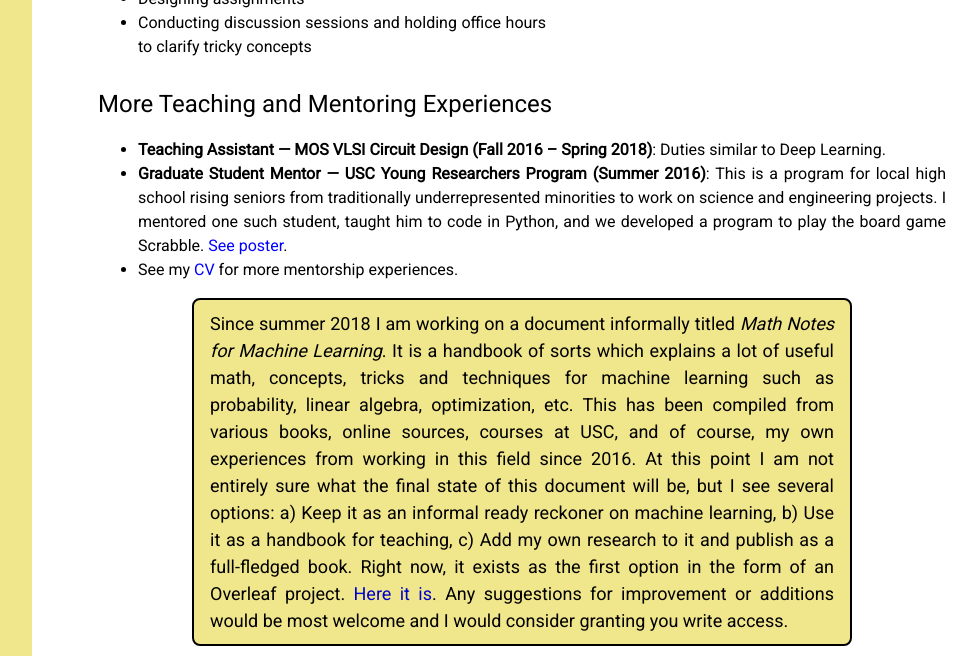
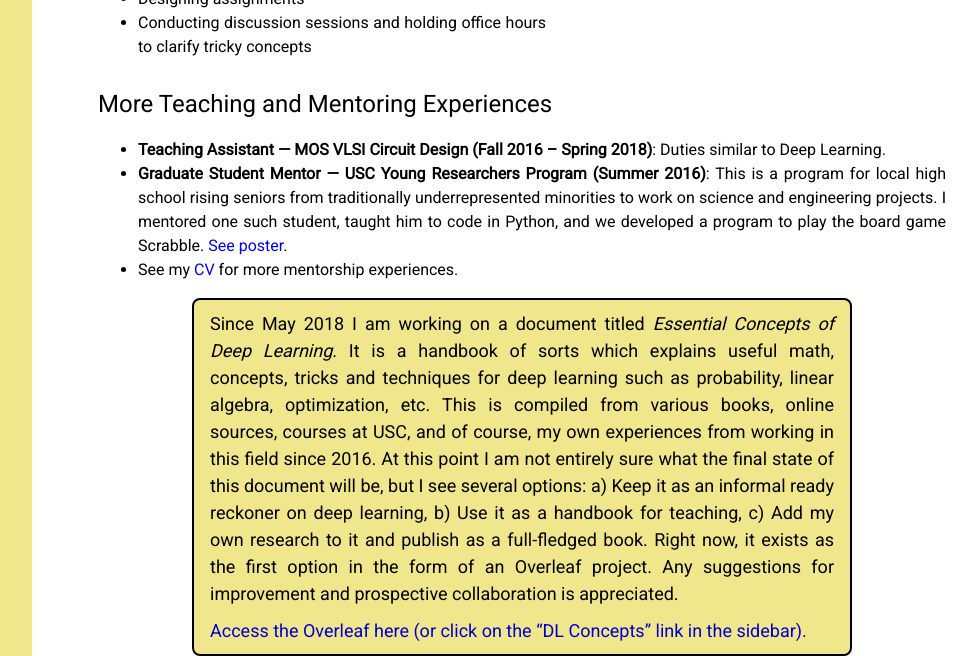
Before and after one commit to souryadey/souryadey.github.io, a Jekyll site: the page built from teaching/index.html, in a window 1280 px wide and 1079 px high, cut to the strip 423-1079 px from the top of the window. Shown: the whole strip, without its empty margins (218-1195 px from the left). Built offline with Jekyll 4.4.1, drawn with Linux system fonts in a browser that asks for light colours.

Commit message:
SEO changes

```diff
--- a/_layouts/default.html
+++ b/_layouts/default.html
@@ -3,9 +3,10 @@
 	<head>
 		<meta charset="UTF-8">
 		<meta name="viewport" content="width=device-width, initial-scale=1.0">
-		<meta name="description" content="Sourya Dey is an electrical and computer engineering PhD candidate researching in machine learning, neural networks and deep learning at University of Southern California">
+		<meta name="description" content="Sourya Dey is a PhD candidate researching on machine learning, neural networks, and deep learning at the University of Southern California, Department of Electrical and Computer Engineering.">
 		<meta name="author" content="Sourya Dey">
-		<!-- <meta name="keywords" content="Sourya, Sourya Dey, neural networks, machine learning, deep learning, complexity reduction"> -->
+		<meta name="keywords" content="Sourya Dey, neural networks, deep learning, machine learning, complexity reduction, PhD, university of southern california, electrical and computer engineering">
+		<meta name="robots" content="index, follow">
         <meta name="google-site-verification" content="WWuRIHb0iz1PFpSyvURC7ftg57T3P1oyEagwY8KTnls" />
 
 		<title>{{ page.title }}</title>
@@ -68,7 +69,7 @@
     			<a href="/teaching" onclick="w3_close()" class="w3-bar-item w3-button w3-hover-white">Teaching</a>
     			<a href="/blogs" onclick="w3_close()" class="w3-bar-item w3-button w3-hover-white">Blogs</a>
     			<a href="https://www.youtube.com/watch?v=jYymU_VFWnM" target="_blank" onclick="w3_close()" class="w3-bar-item w3-button w3-hover-white">Video</a>
-    		    <a href="https://www.overleaf.com/read/npsjxycvygtk" target="_blank" onclick="w3_close()" class="w3-bar-item w3-button w3-hover-white">Handbook</a>
+    		    <a href="https://www.overleaf.com/read/npsjxycvygtk" target="_blank" onclick="w3_close()" class="w3-bar-item w3-button w3-hover-white">DL Concepts</a>
     		    <!-- MAYBE TODO: Add section for undergrad work - DDA and whirlpool -->
     		</div>
 		</nav>
--- a/blogs/index.html
+++ b/blogs/index.html
@@ -46,7 +46,7 @@
     <h3>Blogging for USC</h3>
     <!-- Moved this to homepage
     <div class="w3-cell w3-mobile" style="width:250px;">
-    	<img src="/images/Sourya and Peter.png" alt="Sourya Dey with PhD advisor Peter Beerel photo" style="height:150px;width:200px;" class="w3-image">
+    	<img src="/images/SouryaDey_PeterBeerel.png" alt="Sourya Dey with PhD advisor Peter Beerel photo" style="height:150px;width:210px;" class="w3-image">
     </div>
     <div class="w3-cell w3-mobile w3-cell-middle">
     	<a href="https://minghsiehece.usc.edu/2017/08/think-you-know-about-phd-life-think-again/" target="_blank" style="text-decoration:underline"><h4>Think You Know About PhD Life? Think Again.</h4></a>
--- a/index.html
+++ b/index.html
@@ -14,7 +14,7 @@
 
 <div class="w3-cell-row">
     <div class="w3-container w3-mobile w3-cell" style="width:250px;">
-        <img src="/images/Sourya Dey.png" alt="Sourya Dey photo" style="height:200px;width:200px;" class="w3-image">
+        <img src="/images/SouryaDey.png" alt="Sourya Dey photo" style="height:200px;width:200px;" class="w3-image">
     </div>
     <div class="w3-container w3-mobile w3-cell w3-cell-middle">
         <h2>Sourya Dey</h2>
@@ -61,7 +61,7 @@
     	Sourya Dey obtained his Bachelor of Technology (Honours) degree in Instrumentation Engineering from the Indian Institute of Technology (IIT) Kharagpur in 2014, along with the Best Undergraduate Thesis award in his department. He joined the University of Southern California (USC) to pursue PhD studies and was a recipient of the Viterbi Graduate School PhD Fellowship. Sourya is currently a PhD candidate scheduled to earn his doctorate in May 2020. He plans to stay in academia beyond that and is currently seeking post-doctoral and faculty positions.
     </div>
     <div class="w3-container w3-mobile w3-cell" style="width:400px;">
-        <img src="/images/univ logos.png" alt="USC and IITKGP logo" style="height:175px;width:360px; margin-top:1em;margin-bottom:1em;" class="w3-image">
+        <img src="/images/univ_logos.png" alt="USC and IITKGP logo" style="height:154px;width:315px; margin-top:1em;margin-bottom:1em;" class="w3-image">
     </div>
 </div>
 
@@ -91,7 +91,7 @@
     </div>
     <div class="w3-container w3-mobile w3-cell" style="width:400px;">
         <a class="inlink" href="https://minghsiehece.usc.edu/2017/08/think-you-know-about-phd-life-think-again/" target="_blank"><figure style="margin-left:0; margin-right:0;">
-        <img src="/images/Sourya and Peter.png" alt="Sourya Dey with PhD advisor Peter Beerel photo" style="height:240px;width:320px;" class="w3-image">
+        <img src="/images/SouryaDey_PeterBeerel.png" alt="Sourya Dey with PhD advisor Peter Beerel photo" style="height:225px;width:315px;" class="w3-image">
         <figcaption>Think You Know About PhD Life? Think Again.</figcaption>
         </figure></a>
     </div>
--- a/teaching/index.html
+++ b/teaching/index.html
@@ -47,7 +47,8 @@
     <div class="w3-col w3-container" style="width:12.5%"></div>
     <div class="w3-threequarter w3-container w3-khaki w3-round-large" style="border:2px solid black">
         <!-- Start identical 1 -->
-        <h5>Since summer 2018 I am working on a document informally titled <i>Math Notes for Machine Learning</i>. It is a handbook of sorts which explains a lot of useful math, concepts, tricks and techniques for machine learning such as probability, linear algebra, optimization, etc. This has been compiled from various books, online sources, courses at USC, and of course, my own experiences from working in this field since 2016. At this point I am not entirely sure what the final state of this document will be, but I see several options: a) Keep it as an informal ready reckoner on machine learning, b) Use it as a handbook for teaching, c) Add my own research to it and publish as a full-fledged book. Right now, it exists as the first option in the form of an Overleaf project. <a class="brightlink" href="https://www.overleaf.com/read/npsjxycvygtk" target="_blank">Here it is</a>. Any suggestions for improvement or additions would be most welcome and I would consider granting you write access.</h5>
+        <h5>Since May 2018 I am working on a document titled <i>Essential Concepts of Deep Learning</i>. It is a handbook of sorts which explains useful math, concepts, tricks and techniques for deep learning such as probability, linear algebra, optimization, etc. This is compiled from various books, online sources, courses at USC, and of course, my own experiences from working in this field since 2016. At this point I am not entirely sure what the final state of this document will be, but I see several options: a) Keep it as an informal ready reckoner on deep learning, b) Use it as a handbook for teaching, c) Add my own research to it and publish as a full-fledged book. Right now, it exists as the first option in the form of an Overleaf project. Any suggestions for improvement and prospective collaboration is appreciated.</h5>
+    <h5><a class="brightlink" href="https://www.overleaf.com/read/npsjxycvygtk" target="_blank">Access the Overleaf here (or click on the <q>DL Concepts</q> link in the sidebar).</a></h5>
         <!-- End identical 1 -->
     </div>
     <div class="w3-col w3-container" style="width:12.5%"></div>
@@ -56,6 +57,7 @@
 <!-- For small screens -->
 <div class="w3-container w3-margin w3-hide-medium w3-hide-large w3-khaki w3-round-large" style="border:2px solid black">
     <!-- Start identical 1 -->
-    <h5>Since summer 2018 I am working on a document informally titled <i>Math Notes for Machine Learning</i>. It is a handbook of sorts which explains a lot of useful math, concepts, tricks and techniques for machine learning such as probability, linear algebra, optimization, etc. This has been compiled from various books, online sources, courses at USC, and of course, my own experiences from working in this field since 2016. At this point I am not entirely sure what the final state of this document will be, but I see several options: a) Keep it as an informal ready reckoner on machine learning, b) Use it as a handbook for teaching, c) Add my own research to it and publish as a full-fledged book. Right now, it exists as the first option in the form of an Overleaf project. <a class="brightlink" href="https://www.overleaf.com/read/npsjxycvygtk" target="_blank">Here it is</a>. Any suggestions for improvement or additions would be most welcome and I would consider granting you write access.</h5>
+    <h5>Since May 2018 I am working on a document titled <i>Essential Concepts of Deep Learning</i>. It is a handbook of sorts which explains useful math, concepts, tricks and techniques for deep learning such as probability, linear algebra, optimization, etc. This is compiled from various books, online sources, courses at USC, and of course, my own experiences from working in this field since 2016. At this point I am not entirely sure what the final state of this document will be, but I see several options: a) Keep it as an informal ready reckoner on deep learning, b) Use it as a handbook for teaching, c) Add my own research to it and publish as a full-fledged book. Right now, it exists as the first option in the form of an Overleaf project. Any suggestions for improvement and prospective collaboration is appreciated.</h5>
+    <h5><a class="brightlink" href="https://www.overleaf.com/read/npsjxycvygtk" target="_blank">Access the Overleaf here (or click on the <q>DL Concepts</q> link in the sidebar).</a></h5>
     <!-- End identical 1 -->
 </div>
```
Also changed, not shown: images/Sourya Dey.png (deleted), images/Sourya and Peter.png (deleted), images/SouryaDey.png (added), images/SouryaDey_PeterBeerel.png (added), images/univ logos.png (deleted), images/univ_logos.png (added).
